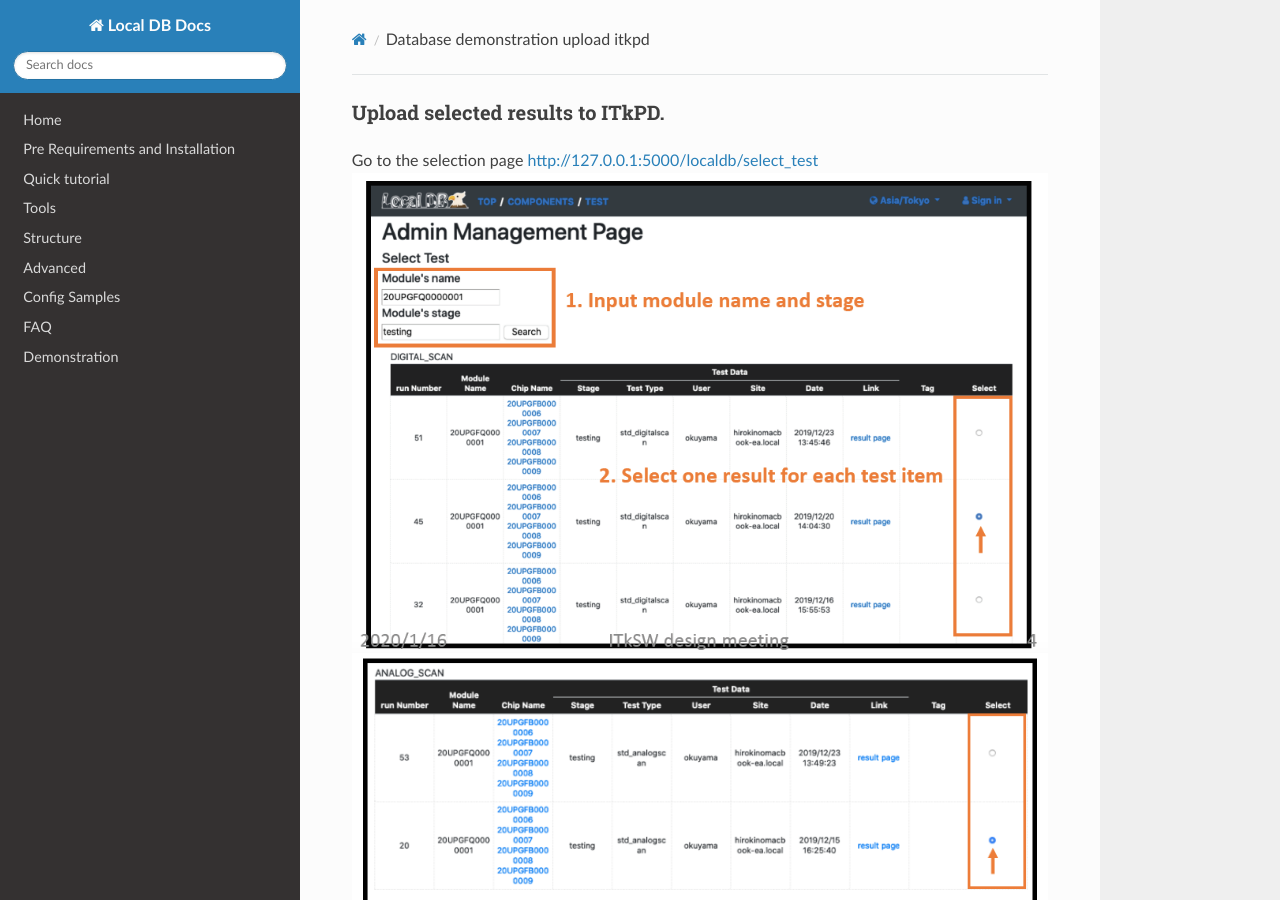
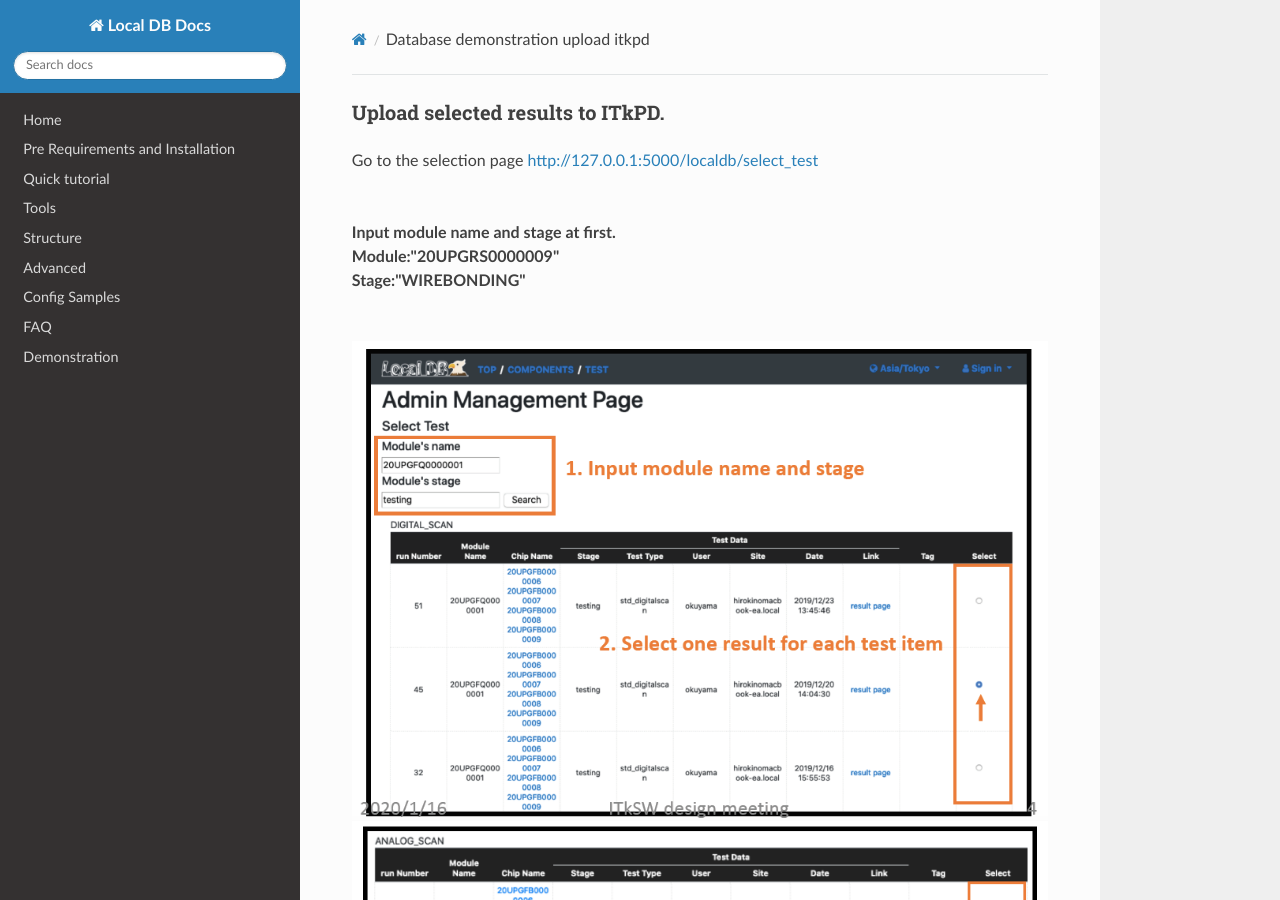
Before and after one commit to jlab-hep/localdb-docs, an MkDocs documentation site: the page built from docs/database_demonstration_upload_itkpd.md, in a window 1280 px wide and 900 px high. Built offline with MkDocs 1.6.1, drawn with Linux system fonts in a browser that asks for light colours; nearby versions of some CDN libraries; old or Windows-style settings are respelled for this version of MkDocs.

Commit message:
added module name and stage

```diff
--- a/docs/database_demonstration_upload_itkpd.md
+++ b/docs/database_demonstration_upload_itkpd.md
@@ -1,6 +1,11 @@
 ### Upload selected results to ITkPD.
 
-Go to the selection page [http://127.0.0.1:5000/localdb/select_test](http://127.0.0.1:5000/localdb/select_test)
+Go to the selection page [http://127.0.0.1:5000/localdb/select_test](http://127.0.0.1:5000/localdb/select_test)<br><br>
+
+**Input module name and stage at first.**<br>
+**Module:"20UPGRS0000009"**<br>
+**Stage:"WIREBONDING"**<br><br>
+
 ![result_selection_for_itkpd.png](images/result_selection_for_itkpd.png)
 ![result_selection_for_itkpd_2.png](images/result_selection_for_itkpd_2.png)
 ![result_selection_for_itkpd_3.png](images/result_selection_for_itkpd_3.png)
```
